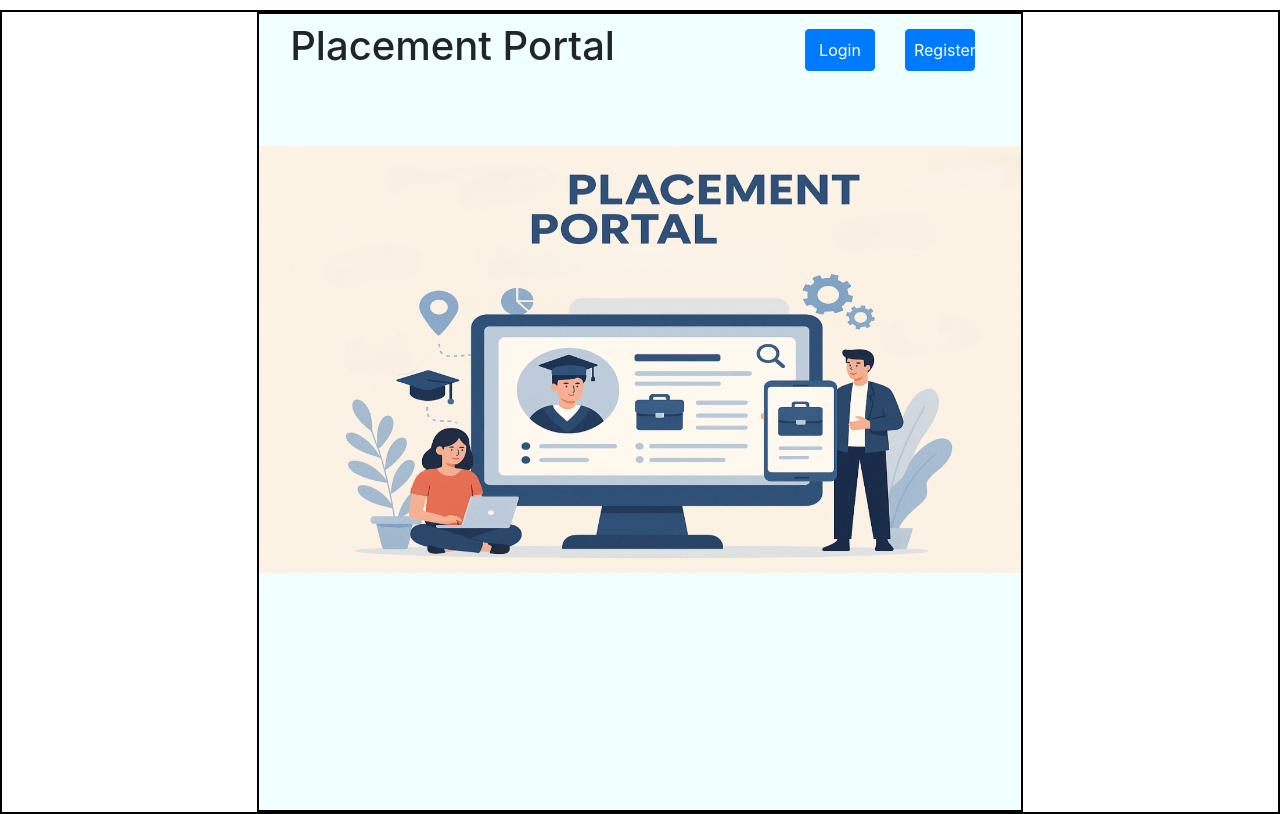
After one commit to 23f2002113/placement-portal-app, a Flask app: page / in a window 1280 px wide. The commit adds this page. Run offline with Flask 3, Linux system fonts and the light colour scheme.

Commit message:
Add index.html templates with its feature

```diff
--- a/application/controllers.py
+++ b/application/controllers.py
@@ -42,6 +42,10 @@ def register():
             return redirect("/login")
     return render_template("register.html")
 
+@app.route("/")
+def index():
+    return render_template("index.html")
+
 
 
 # @app.route("/admin")
--- a/static/style.css
+++ b/static/style.css
@@ -14,6 +14,7 @@
     width: 60%;
     height: 800px;
     margin: auto;
+    background-color:azure;
 
 }
 
@@ -25,4 +26,5 @@
     margin-top: 200px;
     border-radius: 5px;
     padding: 10px;
+    background-color:beige
 }
--- /dev/null
+++ b/templates/index.html
@@ -0,0 +1,42 @@
+<!DOCTYPE html>
+<html lang="en">
+
+<head>
+    <title>Placement Portal</title>
+    <link rel="stylesheet" href="/static/style.css">
+    <link rel="stylesheet" href="https://cdn.jsdelivr.net/npm/bootstrap@4.1.3/dist/css/bootstrap.min.css"
+        integrity="sha384-MCw98/SFnGE8fJT3GXwEOngsV7Zt27NXFoaoApmYm81iuXoPkFOJwJ8ERdknLPMO" crossorigin="anonymous">
+    <style>
+        .area-container{
+            margin-top: 60px;
+        }
+    </style>
+
+</head>
+
+<body>
+    <div id="main">
+        <div id="canvas">
+            <nav class="navbar navbar-expand-lg bg-body-tertiary">
+                <div class="container-fluid">
+                    <h1>Placement Portal</h1>
+                    <ul class="navbar-nav me-auto mb-2 mb-lg-0">
+                        <li class="nav-item col-6 text-center ">
+                            <a class="nav-link btn btn-primary" href="/login">Login</a>
+                        </li>
+                        <li class="nav-item col-6 text-center">
+                            <a class="nav-link btn btn-primary" href="/register">Register</a>
+                    </ul>
+                </div>
+            </nav>
+            <div class="area-container">
+                <img src="/static/images/placement image.png" class="img-fluid" alt="Description">
+            </div>
+
+
+        </div>
+    </div>
+</body>
+
+
+</html>
--- a/templates/login.html
+++ b/templates/login.html
@@ -8,8 +8,8 @@
         integrity="sha384-MCw98/SFnGE8fJT3GXwEOngsV7Zt27NXFoaoApmYm81iuXoPkFOJwJ8ERdknLPMO" crossorigin="anonymous">
     <style>
         #form-body{
-            height: 330px;
-            margin-top: 240px;
+            height: 315px;
+            margin-top: 250px;
         }
     </style>
 </head>
```
Also changed, not shown: static/images/placement image.png (added).
